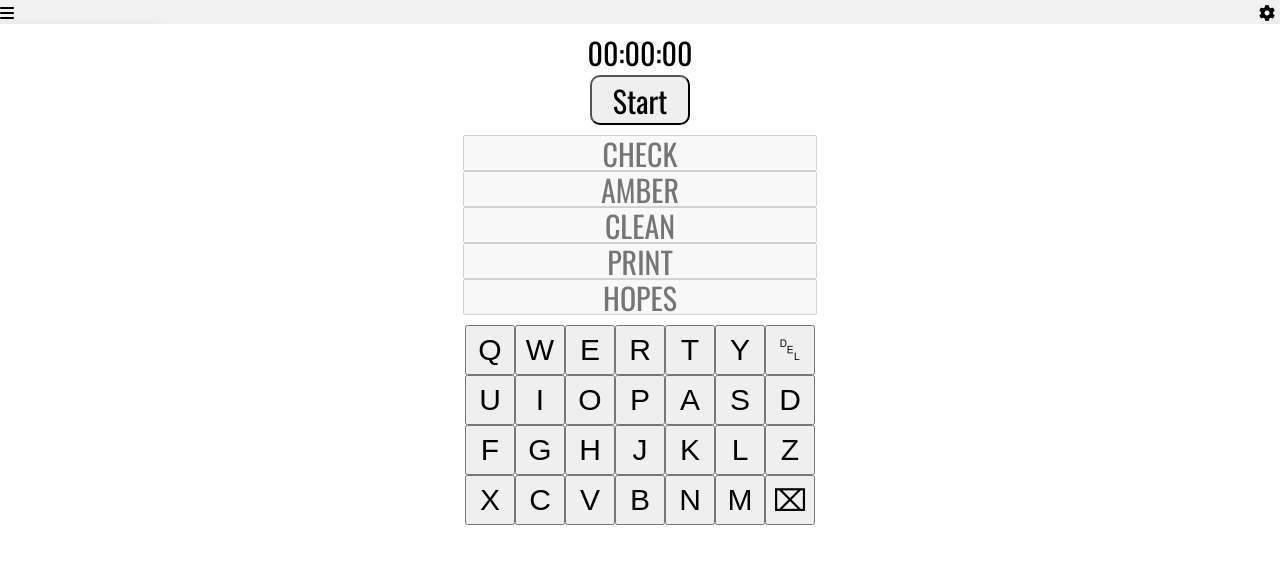
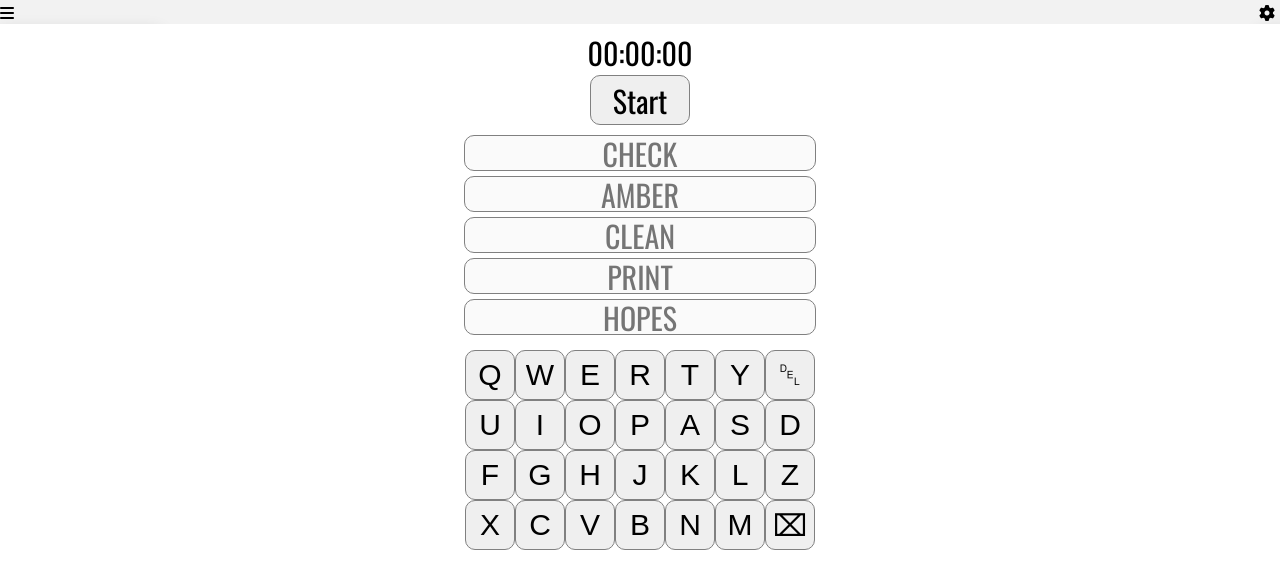
Before and after one commit to teddy-humpert/teddy-humpert.github.io, a plain HTML site: page wordPlay/wordPlay.html in a window 1280 px wide. Drawn offline with nearby package versions, Linux system fonts and the light colour scheme.

Commit message:
style changes

```diff
--- a/wordPlay/css/wordPlay.css
+++ b/wordPlay/css/wordPlay.css
@@ -2,6 +2,7 @@ html,
 body {
   width: 100%;
   margin: auto;
+  color: black;
 }
 
 #stopwatch {
@@ -19,10 +20,11 @@ body {
   height: 50px;
   font-size: 30px;
   font-family: Oswald, sans-serif;
+  border: 1px solid gray;
   border-radius: 10px;
   margin-top: -30px;
   margin-bottom: 10px;
-  color: black;
+  text-align: center;
 }
 
 .textFields {
@@ -44,19 +46,19 @@ body {
   text-align: center;
   font-size: 30px;
   font-family: Oswald, sans-serif;
+  border: 1px solid gray;
+  border-radius: 10px;
+  margin-bottom: 5px;
+  padding: 2px;
 }
 
 #keyboard {
   display: flex;
-  /* flex-grow: 1; */
+  flex-grow: 1;
   flex-direction: column;
   justify-content: space-between;
   height: 20vh; /* set a fixed height for the keyboard */
   align-items: center;
-  width: 90%;
-  margin-left: 5%;
-  margin-right: 5%;
-  color: black;
 }
 
 .row1,
@@ -82,6 +84,9 @@ body {
   width: 50px;
   height: 50px;
   font-size: 30px;
+  border: 1px solid gray;
+  border-radius: 10px;
+  color: black;
 }
 
 nav {
```
